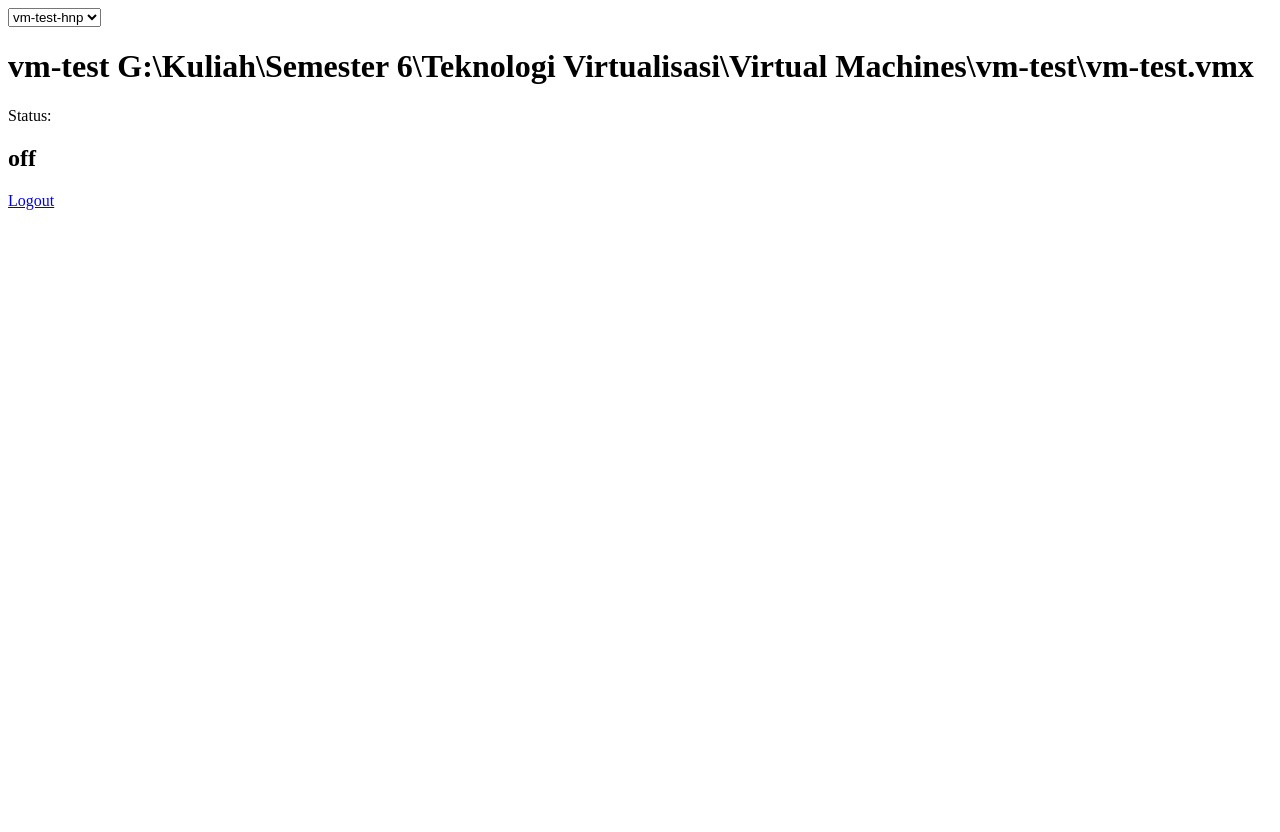
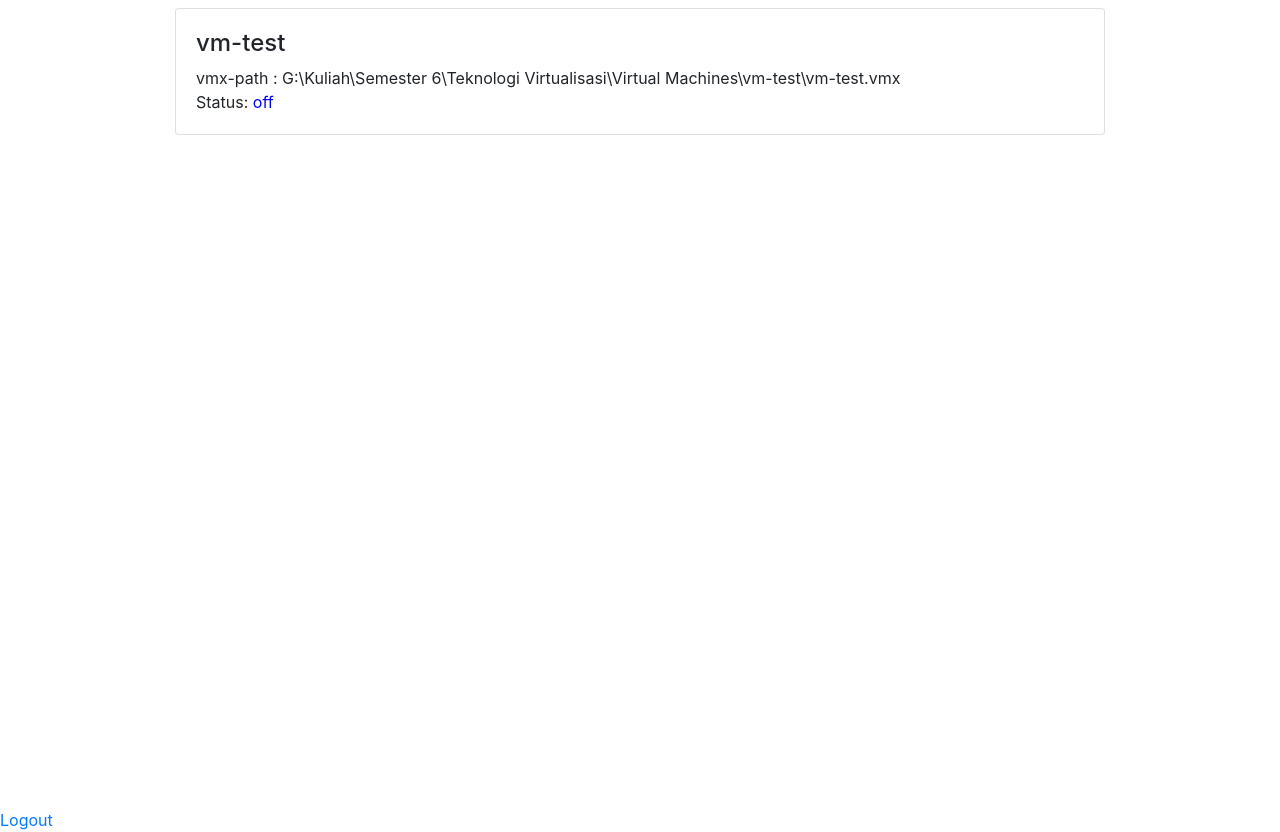
Before and after one commit to madeyoga/VMController-WebService, a Django app: page /vmc/ in a window 1280 px wide. Before the commit the page ends 210 px from the top, so only its background shows below. Run offline with Django 3.2, Linux system fonts and the light colour scheme; a user stored in the database is signed in; data comes from the database, SQL or seed files in the repository; some libraries are stand-ins or nearby versions.

Commit message:
Update vmc client

```diff
--- /dev/null
+++ b/vmcservice/static/vmcservice/css/index.css
@@ -0,0 +1,20 @@
+.container {
+    width: 75%;
+    height: 100%;
+    margin: 0 auto;
+}
+
+.card-old {
+    width: 100%;
+    height: min-content;
+    background-color: skyblue;
+}
+
+.status-text {
+    color: blue;
+}
+
+.status-text:hover {
+    cursor : pointer;
+    color: skyblue;
+}
--- a/vmcservice/templates/vmcservice/index.html
+++ b/vmcservice/templates/vmcservice/index.html
@@ -2,20 +2,29 @@
     <head>
         <title>test</title>
 
-        <script src="http://ajax.googleapis.com/ajax/libs/jquery/1.11.1/jquery.min.js"></script>
+         <!-- Bootstrap CSS -->
+        <link rel="stylesheet" href="https://maxcdn.bootstrapcdn.com/bootstrap/4.0.0/css/bootstrap.min.css" integrity="sha384-Gn5384xqQ1aoWXA+058RXPxPg6fy4IWvTNh0E263XmFcJlSAwiGgFAW/dAiS6JXm" crossorigin="anonymous">
+
+        {% load staticfiles %}
+        <link rel="stylesheet" href="{% static 'vmcservice/css/index.css' %}">
     </head>
     <body>
-        {% for vm in vms %}
-        <select id='select-vm'>
-            <option value='{{vm.vmx_path}}'>{{vm.name}}-{{vm.username}}</option>
-        </select>
-        <h1 id='vm{{vm.id}}'>{{vm.name}} {{vm.vmx_path}} </h1>
-        Status: <h2 id='vm-stat' onclick="powerOn()">{{vm.status}}</h2>
-        {% endfor %}
+        <div class='container'>
+            {% for vm in vms %}
+            <div id='vm-{{vm.id}}' class="card card-body mt-2 mb-2">
+                <h4>{{vm.name}}</h4>
+                <div>vmx-path : {{vm.vmx_path}}</div>
+                <div>Status: <span id='vm-stat-{{vm.id}}' class='status-text' onclick="powerVM('{{vm.id}}', this.innerHTML)">{{vm.status}}</span></div>
+            </div>
+            {% endfor %}
+        </div>
 
         <a href="/vmc/logout/">Logout</a>
 
-        {% load staticfiles %}
         <script src="{% static 'vmcservice/js/index-utils.js' %}"></script>
+        <script src="https://code.jquery.com/jquery-3.2.1.slim.min.js" integrity="sha384-KJ3o2DKtIkvYIK3UENzmM7KCkRr/rE9/Qpg6aAZGJwFDMVNA/GpGFF93hXpG5KkN" crossorigin="anonymous"></script>
+        <script src="https://cdnjs.cloudflare.com/ajax/libs/popper.js/1.12.9/umd/popper.min.js" integrity="sha384-ApNbgh9B+Y1QKtv3Rn7W3mgPxhU9K/ScQsAP7hUibX39j7fakFPskvXusvfa0b4Q" crossorigin="anonymous"></script>
+        <script src="https://maxcdn.bootstrapcdn.com/bootstrap/4.0.0/js/bootstrap.min.js" integrity="sha384-JZR6Spejh4U02d8jOt6vLEHfe/JQGiRRSQQxSfFWpi1MquVdAyjUar5+76PVCmYl" crossorigin="anonymous"></script>
+        <script src="http://ajax.googleapis.com/ajax/libs/jquery/1.11.1/jquery.min.js"></script>
     </body>
 </html>
```
Also changed, not shown: vmcservice/static/vmcservice/js/index-utils.js (+40 -16 lines).
